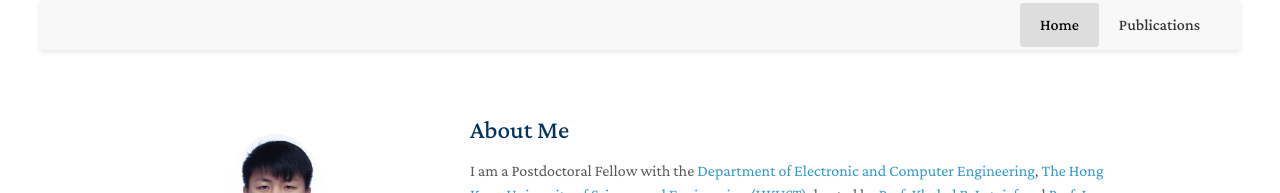
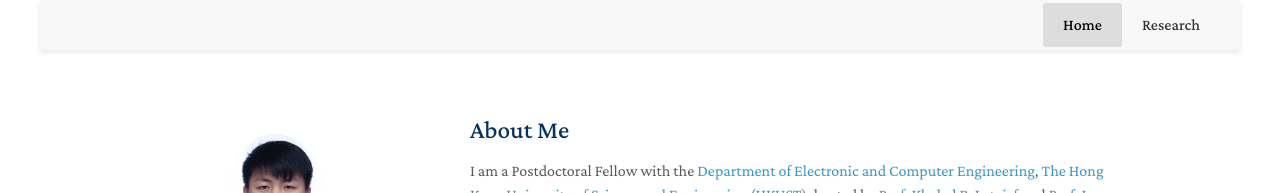
Before and after one commit to weiguo-test/weiguo-test.github.io, a Jekyll site: the page built from index.md, in a window 1280 px wide. Shown: the top 193 px of the page. Built offline with Jekyll 4.4.1, drawn with Linux system fonts in a browser that asks for light colours; a style sheet for code colours, icons or effects is not loaded; our own code applies the rules of GitHub Pages for plain Markdown files.

Commit message:
Update Research

```diff
--- a/_data/navigation.yml
+++ b/_data/navigation.yml
@@ -5,5 +5,5 @@
 main:
   - name: Home
     url: /
-  - name: Publications
-    url: /publications.html
+  - name: Research
+    url: /research.html
```
